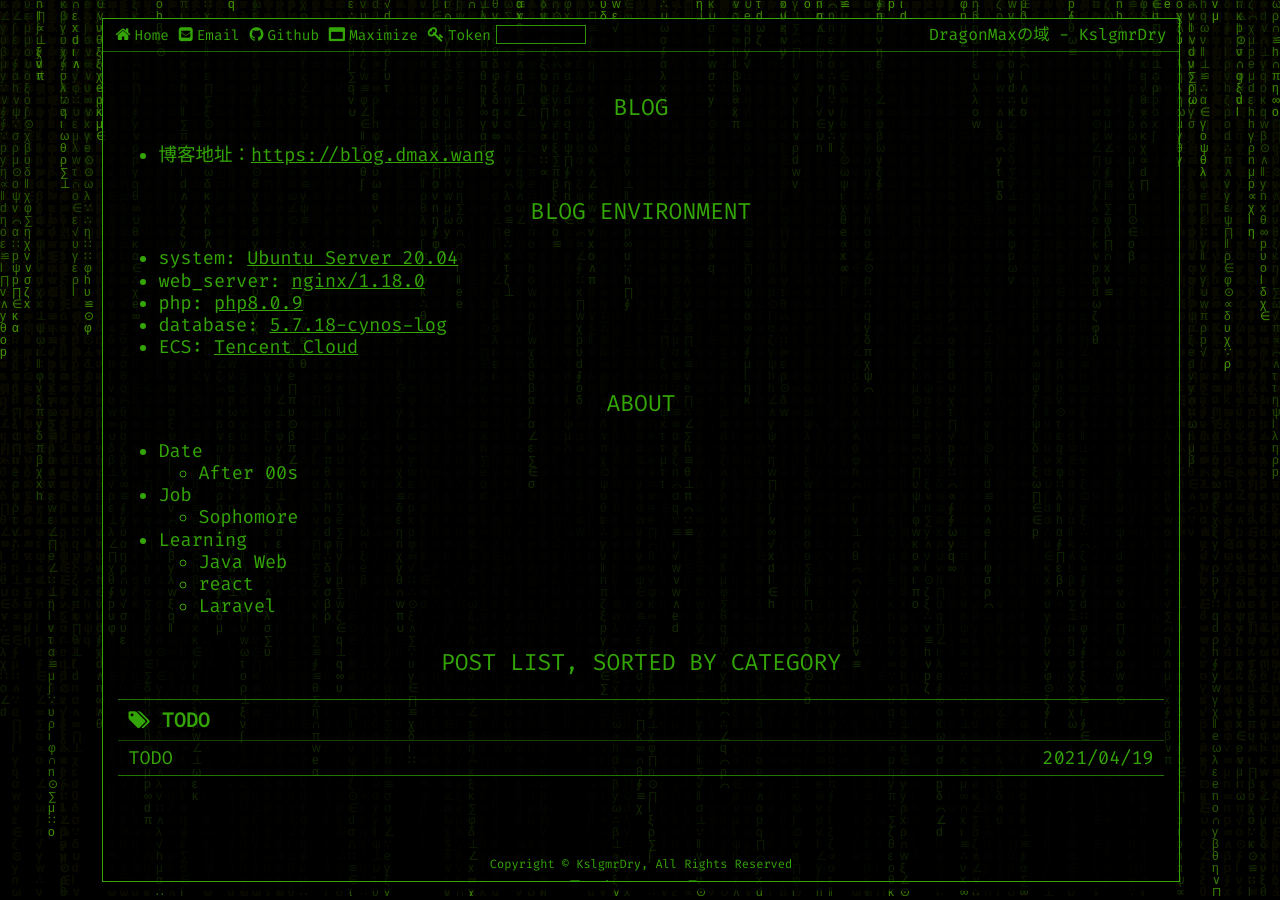
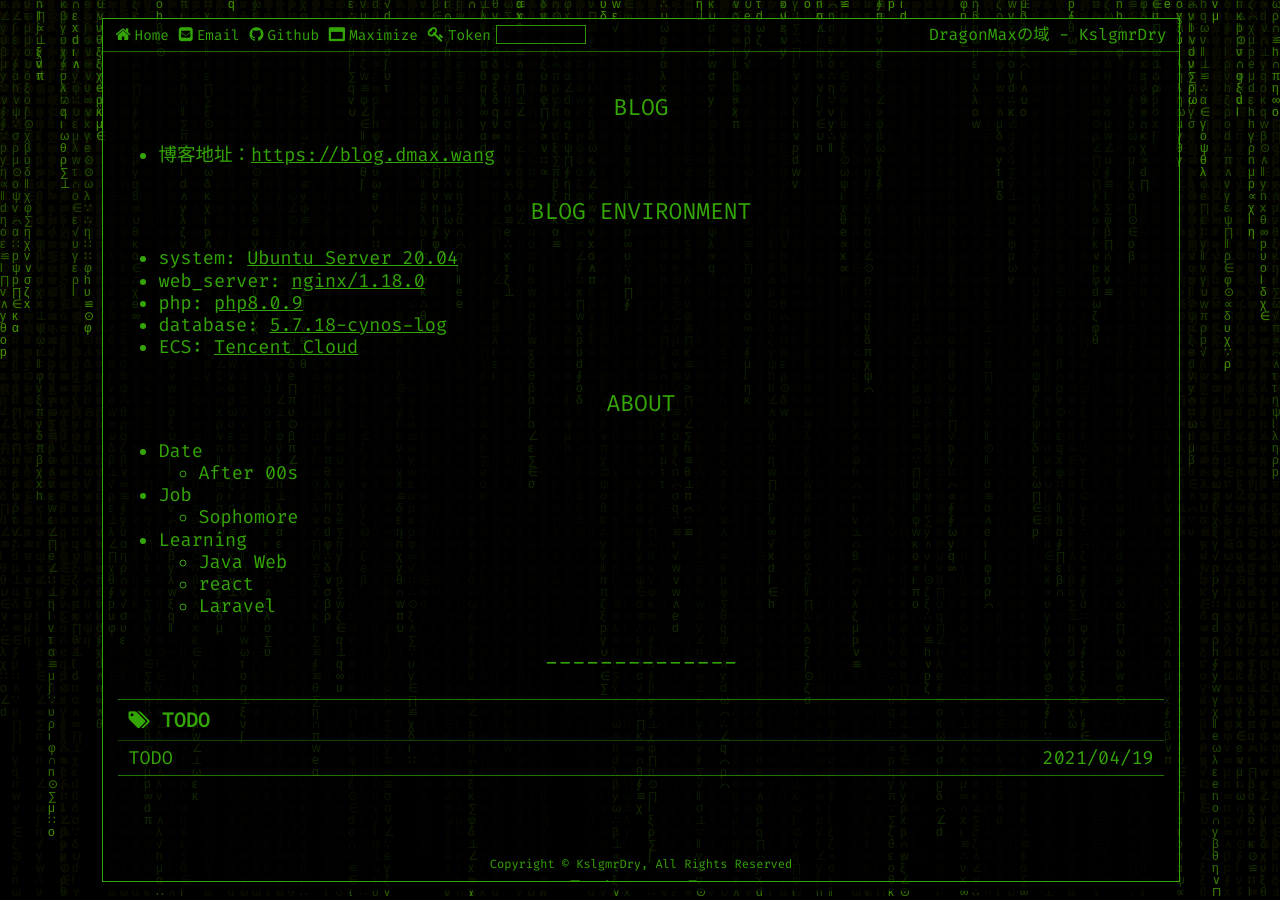
Before and after one commit to dmax0/dmax0.github.io, a Jekyll site: the page built from pages/index.md, in a window 1280 px wide. Built offline with Jekyll 4.4.1, drawn with Linux system fonts in a browser that asks for light colours.

Commit message:
Update list_of_articles.html

```diff
--- a/_includes/list_of_articles.html
+++ b/_includes/list_of_articles.html
@@ -1,6 +1,6 @@
 {% if page.post_list == "date" %}
 <!-- list of articles: sort by date (by default) -->
-<!-- <h1 class="loa">Post List, sorted by date</h1> -->
+<h1 class="loa">--------------</h1>
 <table>
     <thead>
         <tr>
@@ -21,7 +21,7 @@
 </table>
 {% elsif page.post_list == "category" %}
 <!-- list of articles: sorted by category-->
-<h1>Post List, sorted by Category</h1>
+<h1>--------------</h1>
 <table>
 {% assign sorted_categories = site.categories | sort %}
 {% for cate in sorted_categories %}
```
